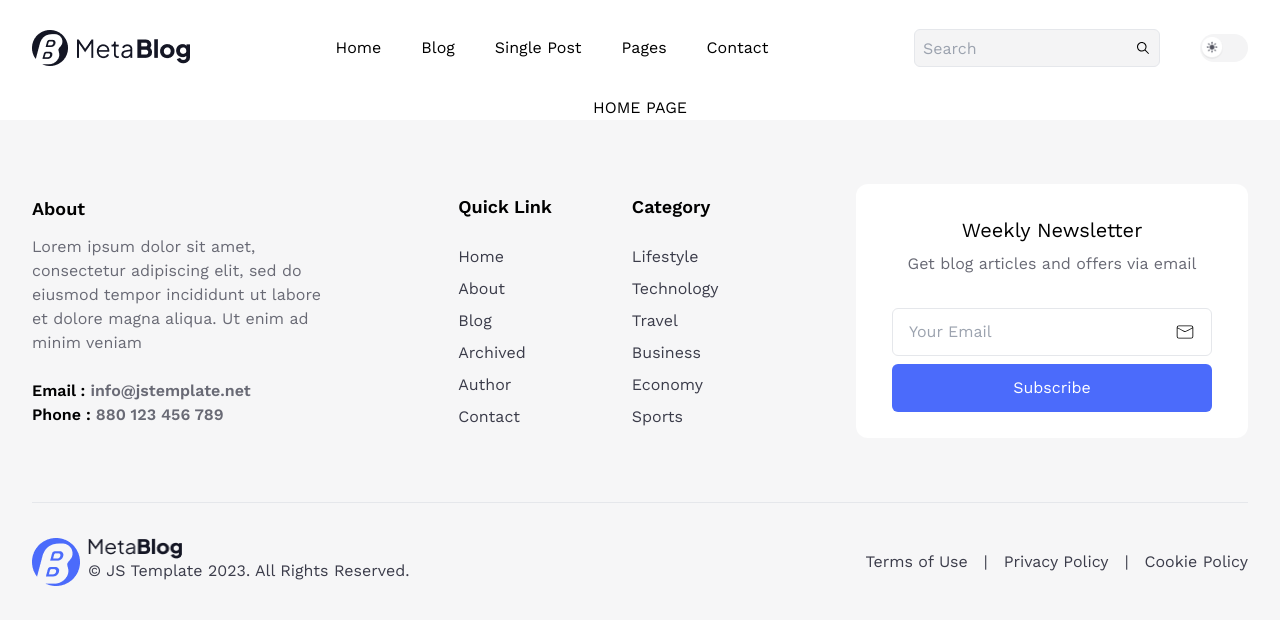
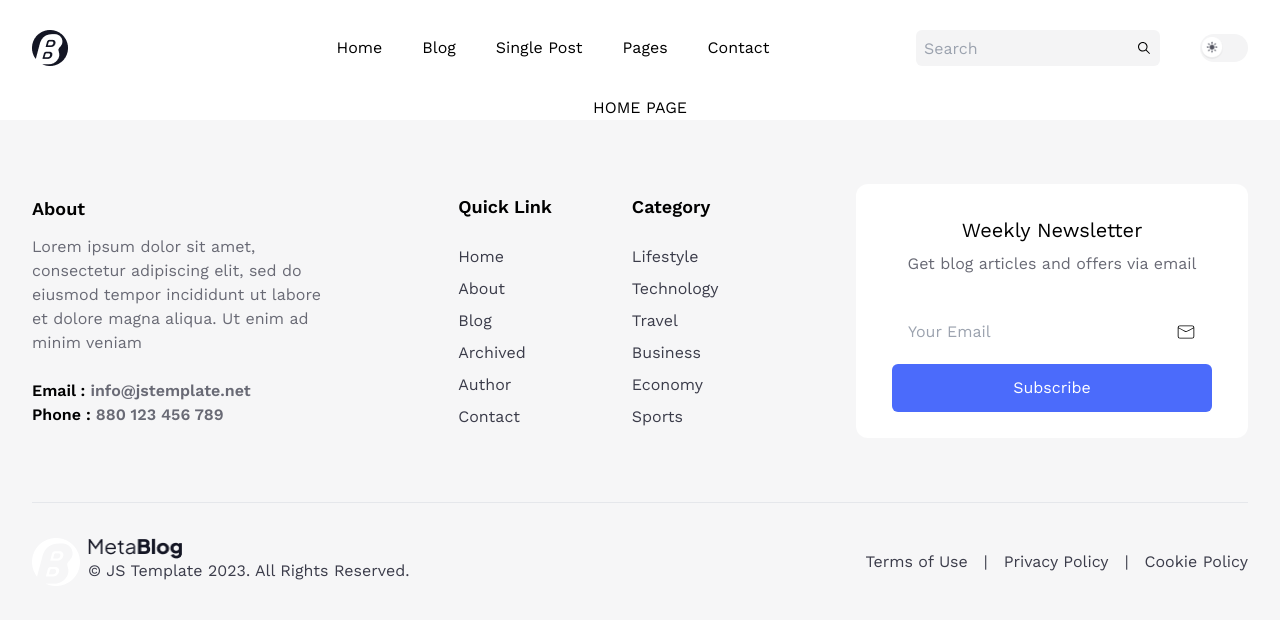
Before and after one commit to isinnur/intern-case, a Next.js app: page / in a window 1280 px wide. Shown: the top 624 px of the page. Built offline with nearby package versions, Linux system fonts and the light colour scheme; a web font is replaced by a local one.

Commit message:
feat: add dark theme

```diff
--- a/app/BlogList/page.tsx
+++ b/app/BlogList/page.tsx
@@ -31,7 +31,7 @@ const BlogList = () => {
   }, []);
 
   return (
-    <div className="w-340 mt-12 flex items-center justify-center flex-col">
+    <div className="w-340 mt-12 flex items-center justify-center flex-col ">
       <h2 className="font-semibold text-3xl ">Page Title</h2>
       <div className="flex text-spanText gap-4 text-sm mb-12 mt-2 justify-between">
         <span
@@ -83,7 +83,7 @@ const BlogList = () => {
         ))}
       </div>
       <div className=" mb-52">
-        <button className="border border-spacing-1 border-[#E8E8EA] py-3 px-5 rounded-md text-spanText">
+        <button className="border border-spacing-1 border-[#E8E8EA] dark:border-[#242535] py-3 px-5 rounded-md text-spanText">
           Load More
         </button>
       </div>
--- a/app/components/BlogContent.tsx
+++ b/app/components/BlogContent.tsx
@@ -14,17 +14,17 @@ const BlogContent: React.FC<ContentProps> = ({ content }) => {
         alt="Single blog image"
       />
       <div className="mt-8">
-        <p className="text-[#3B3C4A]">{content}</p>
+        <p className="text-[#3B3C4A] dark:text-[#BABABF]">{content}</p>
 
         <div className="mt-8">
           <h2 className="text-2xl font-semibold mb-2">
             Research Your Destination
           </h2>
-          <p className="text-[#3B3C4A]">{content}</p>
+          <p className="text-[#3B3C4A] dark:text-[#BABABF]">{content}</p>
         </div>
         <div className="mt-8">
           <h2 className="text-2xl font-semibold mb-2">Plan Your Itinerary</h2>
-          <p className="text-[#3B3C4A]">{content}</p>
+          <p className="text-[#3B3C4A] dark:text-[#BABABF]">{content}</p>
         </div>
 
         <div className="bg-[#E8E8EA] p-8 rounded-xl my-8 italic">
@@ -43,19 +43,19 @@ const BlogContent: React.FC<ContentProps> = ({ content }) => {
           <h2 className="text-2xl font-semibold mb-2">
             Pack Lightly and Smartly
           </h2>
-          <p className="text-[#3B3C4A]">{content}</p>
+          <p className="text-[#3B3C4A] dark:text-[#BABABF]">{content}</p>
         </div>
 
         <div className="mt-8">
           <h2 className="text-2xl font-semibold mb-2">Stay Safe and Healthy</h2>
-          <p className="text-[#3B3C4A]">{content}</p>
+          <p className="text-[#3B3C4A] dark:text-[#BABABF]">{content}</p>
         </div>
 
         <div className="mt-8">
           <h2 className="text-2xl font-semibold mb-2">
             Immerse Yourself in the Local Culture
           </h2>
-          <p className="text-[#3B3C4A]">
+          <p className="text-[#3B3C4A] dark:text-[#BABABF]">
             {content}
             {content}
           </p>
@@ -63,12 +63,12 @@ const BlogContent: React.FC<ContentProps> = ({ content }) => {
 
         <div className="mt-8">
           <h2 className="text-2xl font-semibold mb-2">Capture Memories</h2>
-          <p className="text-[#3B3C4A]">{content}</p>
+          <p className="text-[#3B3C4A] dark:text-[#BABABF]">{content}</p>
         </div>
 
         <div className="mt-8">
           <h2 className="text-2xl font-semibold mb-2">Conclusion:</h2>
-          <p className="text-[#3B3C4A]">{content}</p>
+          <p className="text-[#3B3C4A] dark:text-[#BABABF]">{content}</p>
         </div>
       </div>
     </div>
--- a/app/components/Card.tsx
+++ b/app/components/Card.tsx
@@ -8,7 +8,7 @@ interface CardProps {
 
 const Card: React.FC<CardProps> = ({ title }) => {
   return (
-    <div className="w-[392px] h-[488px] rounded-xl border border-spacing-1 border-[#E8E8EA] flex flex-col items-center cursor-pointer">
+    <div className="w-[392px] h-[488px] rounded-xl border border-spacing-1 border-[#E8E8EA] dark:border-[#242535] flex flex-col items-center cursor-pointer">
       <Image
         src="/assets/blog1.png"
         width={360}
--- a/app/components/Footer.tsx
+++ b/app/components/Footer.tsx
@@ -1,9 +1,14 @@
+"use client";
+import { useTheme } from "next-themes";
 import Image from "next/image";
+import { useEffect, useState } from "react";
 import { CiMail } from "react-icons/ci";
 
 const Footer = () => {
+  const { theme } = useTheme();
+
   return (
-    <div className="bg-[#f6f6f7] w-full h-[500px] flex flex-col  items-center justify-between">
+    <div className="bg-[#f6f6f7] w-full h-[500px] flex flex-col  items-center justify-between dark:bg-[#181A2A]">
       <div className=" w-[1216px] h-[254px] flex  justify-between items-center gap-5 mt-16">
         <div className="text-lg">
           <span className="font-semibold ">About</span>
@@ -46,16 +51,16 @@ const Footer = () => {
             </div>
           </div>
         </div>
-        <div className="w-[392px] h-[254px] bg-white flex flex-col items-center rounded-xl">
+        <div className="w-[392px] h-[254px] bg-white flex flex-col items-center rounded-xl dark:bg-[#242535]">
           <span className="text-xl mb-2 mt-8">Weekly Newsletter</span>
           <p className="text-spanText mb-8">
             Get blog articles and offers via email
           </p>
-          <div className="flex border items-center justify-between px-4 w-[320px] h-12 rounded-md mb-2">
+          <div className="flex border items-center justify-between px-4 w-[320px] h-12 rounded-md mb-2 dark:bg-[#181A2A] border-none">
             <input
               type="email"
               placeholder="Your Email"
-              className="outline-none"
+              className="outline-none bg-transparent "
             />
             <CiMail className="text-xl" />
           </div>
@@ -69,7 +74,11 @@ const Footer = () => {
         <div className="flex gap-2">
           <div>
             <Image
-              src="/assets/Logo2.png"
+              src={
+                theme == "light"
+                  ? "/assets/Logo2.png"
+                  : "/assets/dark-bottom-logo.png"
+              }
               width={48}
               height={48}
               alt="Logo image"
--- a/app/components/Navbar.tsx
+++ b/app/components/Navbar.tsx
@@ -1,23 +1,42 @@
+"use client";
+import { useTheme } from "next-themes";
 import Image from "next/image";
+import Link from "next/link";
+import { useEffect, useState } from "react";
 import { IoIosSearch } from "react-icons/io";
 import { MdOutlineDarkMode } from "react-icons/md";
 
 const Navbar = () => {
+  const { theme, setTheme } = useTheme();
+  const [mounted, setMounted] = useState(false);
+
+  useEffect(() => {
+    setMounted(true); // Server-side rendering sırasında hata önlemek için
+  }, []);
+
+  if (!mounted) return null;
+
   return (
     <div className="w-[1216px] h-24 flex items-center justify-between ">
       {/* logo kısmı */}
+      <Link href={"/"}>
         <Image
-        src="/assets/Logo.png"
+          src={theme == "light" ? "/assets/Logo.png" : "/assets/dark-logo.png"}
           alt="Meta Blog Logo"
           width="158"
           height="35"
         />
+      </Link>
 
       {/* Linkler burda olcak */}
 
       <ul className="flex items-center justify-between gap-10 text-lightText ">
+        <Link href={"/"}>
           <li className="cursor-pointer">Home</li>
+        </Link>
+        <Link href={"/BlogList"}>
           <li className="cursor-pointer">Blog</li>
+        </Link>
         <li className="cursor-pointer">Single Post</li>
         <li className="cursor-pointer">Pages</li>
         <li className="cursor-pointer">Contact</li>
@@ -25,16 +44,19 @@ const Navbar = () => {
 
       {/* arama / theme */}
 
-      <div className="flex gap-10 items-center justify-center">
-        <div className="flex border bg-lightButton rounded-md items-center justify-between px-2">
+      <div className="flex gap-10 items-center justify-center ">
+        <div className="flex  border-[#242535] bg-lightButton rounded-md items-center justify-between px-2 dark:bg-[#242535]">
           <input
             type="text"
-            className="outline-none bg-lightButton h-9"
+            className="outline-none bg-lightButton h-9 dark:bg-[#242535] "
             placeholder="Search"
           />
           <IoIosSearch />
         </div>
-        <div className="w-12 h-7 bg-lightButton rounded-full flex items-center">
+        <div
+          className="w-12 h-7 bg-lightButton rounded-full flex items-center dark:bg-[#4B6BFB] dark:justify-end "
+          onClick={() => setTheme(theme === "light" ? "dark" : "light")}
+        >
           <Image
             src="/assets/light.png"
             width={24}
--- /dev/null
+++ b/app/components/theme-provider.tsx
@@ -0,0 +1,11 @@
+"use client";
+
+import * as React from "react";
+import { ThemeProvider as NextThemesProvider } from "next-themes";
+
+export function ThemeProvider({
+  children,
+  ...props
+}: React.ComponentProps<typeof NextThemesProvider>) {
+  return <NextThemesProvider {...props}>{children}</NextThemesProvider>;
+}
--- a/app/layout.tsx
+++ b/app/layout.tsx
@@ -3,6 +3,7 @@ import localFont from "next/font/local";
 import "./globals.css";
 import Navbar from "./components/Navbar";
 import Footer from "./components/Footer";
+import { ThemeProvider } from "./components/theme-provider";
 
 const geistSans = localFont({
   src: "./fonts/GeistVF.woff",
@@ -28,11 +29,13 @@ export default function RootLayout({
   return (
     <html lang="en">
       <body
-        className={`${geistSans.variable} ${geistMono.variable} antialiased flex flex-col items-center justify-center`}
+        className={`${geistSans.variable} ${geistMono.variable} antialiased flex flex-col items-center justify-center dark:bg-[#181A2A]`}
       >
-        <Navbar />
-        {children}
-        <Footer />
+        <ThemeProvider attribute="class">
+          <Navbar />
+          {children}
+          <Footer />
+        </ThemeProvider>
       </body>
     </html>
   );
--- a/tailwind.config.ts
+++ b/tailwind.config.ts
@@ -1,6 +1,7 @@
 import type { Config } from "tailwindcss";
 
 const config: Config = {
+  darkMode: "class",
   content: [
     "./pages/**/*.{js,ts,jsx,tsx,mdx}",
     "./components/**/*.{js,ts,jsx,tsx,mdx}",
```
Also changed, not shown: public/assets/dark-bottom-logo.png (added), public/assets/dark-logo.png (added). Lines whose indentation alone changed are shown as unchanged.
